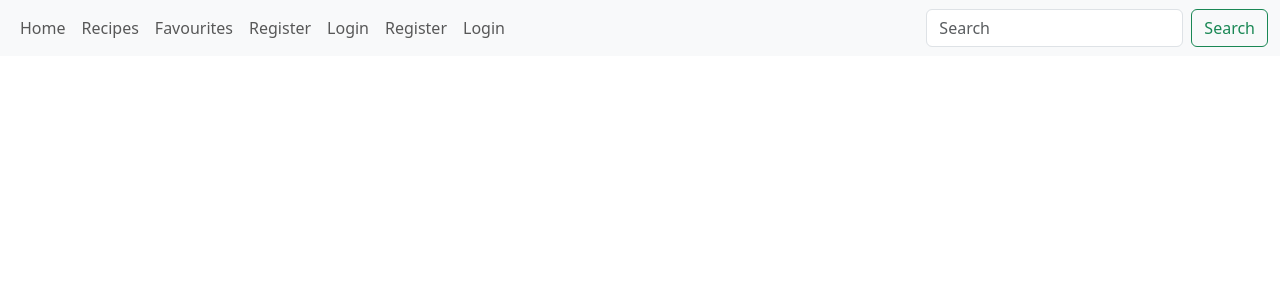
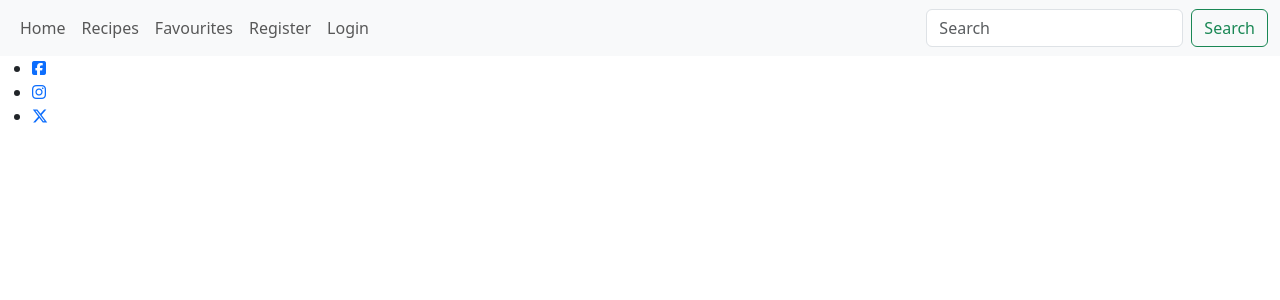
Before and after one commit to ElinGrahn/pp4, a Django app: page / in a window 1280 px wide. Shown: the top 300 px of the page. Run offline with Django 4.2, Linux system fonts and the light colour scheme; some libraries are stand-ins or nearby versions; some web fonts are replaced.

Commit message:
adding footer and font awesome

```diff
--- a/templates/base.html
+++ b/templates/base.html
@@ -16,6 +16,8 @@
   <link rel="icon" type="image/png" sizes="32x32" href="/favicon-32x32.png">
   <link rel="icon" type="image/png" sizes="16x16" href="/favicon-16x16.png">
   <link rel="manifest" href="/site.webmanifest">
+  <!--Font Awesome-->
+  <script src="https://kit.fontawesome.com/f5164fe53b.js" crossorigin="anonymous"></script>
   <!-- Custom CSS -->
   <link rel="stylesheet" href="{% static 'css/style.css' %}">
   <!--Bootstrap-->
@@ -45,12 +47,6 @@
                       <li class="nav-item">
                         <a class="nav-link" href="{% url 'favourites'}">Favourites</a>
                       </li>
-                      <li class="nav-item">
-                        <a class="nav-link" href="{% url 'register'}">Register</a>
-                      </li>
-                      <li class="nav-item">
-                        <a class="nav-link" href="{% url 'login'}">Login</a>
-                      </li>
                       {% if user.is_authenticated %}
               <li class=" nav-item">
                   <a class="nav-link {% if request.path == logout_url %}active{% endif %}" aria-current="page"
@@ -76,8 +72,42 @@
       </nav>
     </div>
   </header>
-  <main></main>
-  <footer></footer>
+  <main>
+    {% block content %}
+    <!--Content goes here-->
+    {% endblock content %}
+  </main>
+  <footer>
+    <ul class="social-networks">
+      <li>
+        <a
+          href="https://www.facebook.com/"
+          rel="noopener"
+          target="_blank"
+          aria-label="Go to our facebook page"
+          ><i class="fa-brands fa-square-facebook"></i
+        ></a>
+      </li>
+      <li>
+        <a
+          href="https://www.instagram.com/"
+          target="_blank"
+          rel="noopener"
+          aria-label="Go to our instagram page"
+          ><i class="fa-brands fa-instagram"></i
+        ></a>
+      </li>
+      <li>
+        <a
+          href="https://www.twitter.com/"
+          target="_blank"
+          rel="noopener"
+          aria-label="Go to our  twitter page"
+          ><i class="fa-brands fa-x-twitter"></i
+        ></a>
+      </li>
+    </ul>
+  </footer>
   <script src="https://cdn.jsdelivr.net/npm/bootstrap@5.3.3/dist/js/bootstrap.bundle.min.js"
     integrity="sha384-YvpcrYf0tY3lHB60NNkmXc5s9fDVZLESaAA55NDzOxhy9GkcIdslK1eN7N6jIeHz" crossorigin="anonymous">
   </script>
```
Also changed, not shown: README.md.
